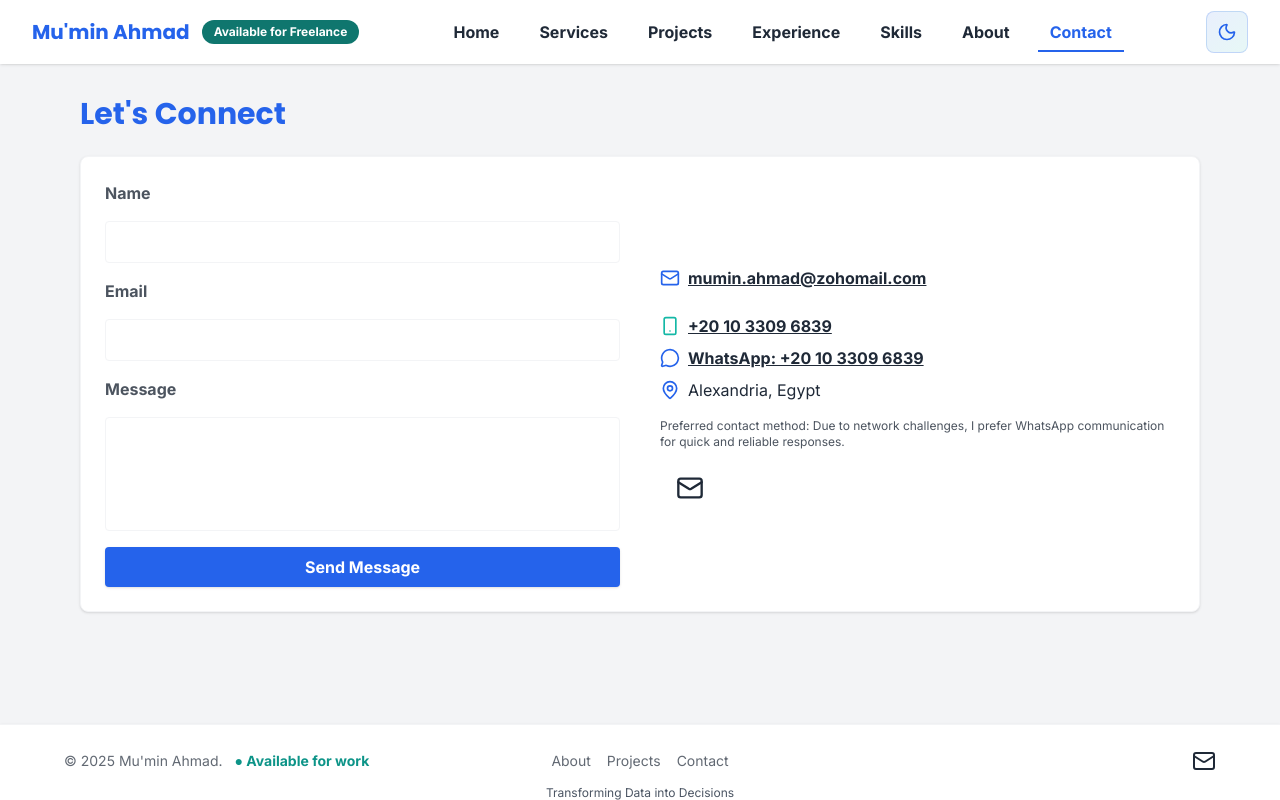
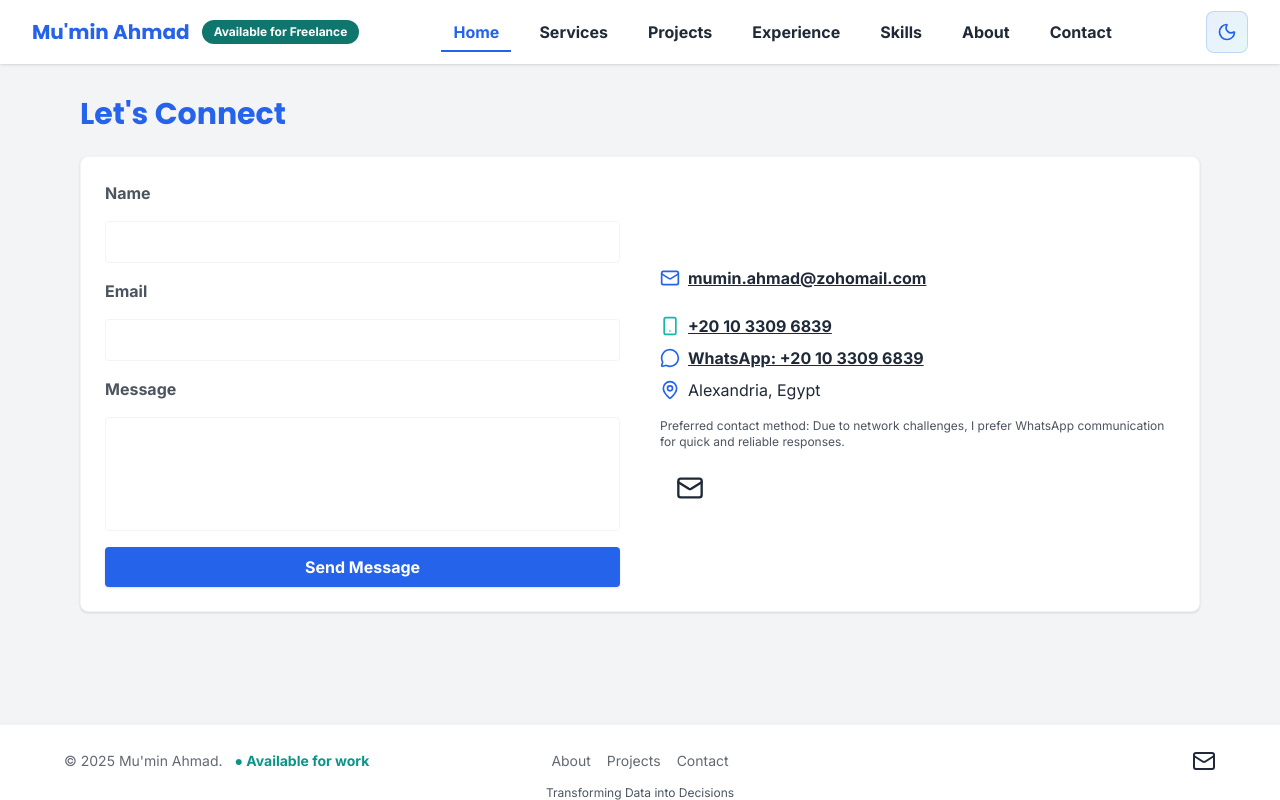
Before and after one commit to X-Mumin/power-bi-portfolio, a plain HTML site: page index.html in a window 1280 px wide. Both pictures are taken after a click on the link "Available for Freelance". Shown: the part 3698-4498 px from the top of the page. Drawn offline with nearby package versions, Linux system fonts and the light colour scheme; some icons are missing.

Commit message:
Refactor dark mode logic and clean up code
Refactor dark mode logic and improve code readability. Update event listeners and remove unnecessary comments.

```diff
--- a/index.html
+++ b/index.html
@@ -565,85 +565,53 @@
     <script>
         lucide.createIcons();
 
-          // Dark Mode Logic
+          // Dark Mode
           const darkBtn = document.getElementById('darkToggle');
           function setDarkIcon(isDark) {
+            // Clear button content
             darkBtn.textContent = '';
+            // Create icon element safely
             const icon = document.createElement('i');
             icon.setAttribute('data-lucide', isDark ? 'sun' : 'moon');
             icon.className = 'lucide w-5 h-5';
             darkBtn.appendChild(icon);
+            // Render the icon
             lucide.createIcons();
           }
-
-          // Init Dark Mode
-          if (localStorage.theme === 'dark' || (!('theme' in localStorage) && window.matchMedia('(prefers-color-scheme: dark)').matches)) {
-            document.documentElement.classList.add('dark');
-            setDarkIcon(true);
-          } else {
-            document.documentElement.classList.remove('dark');
-            setDarkIcon(false);
-          }
-
-          // Toggle Dark Mode
+          // Toggle `dark` on <html>
           darkBtn.onclick = function() {
             document.documentElement.classList.toggle('dark');
-            const isDark = document.documentElement.classList.contains('dark');
-            localStorage.theme = isDark ? 'dark' : 'light';
-            setDarkIcon(isDark);
+            setDarkIcon(document.documentElement.classList.contains('dark'));
           };
+          setDarkIcon(document.documentElement.classList.contains('dark'));
+
 
           // Hamburger menu
           const navToggle = document.getElementById('navToggle');
           const navMenu = document.getElementById('navMenu');
-          if (navToggle && navMenu) {
           navToggle.addEventListener('click', function () {
             navMenu.classList.toggle('hidden');
             navToggle.classList.toggle('open');
           });
-          }
 
-          // Active Link State Helper
-          const navLinks = Array.from(document.querySelectorAll('#navMenu a'));
-          function setActiveNav(id) {
-            navLinks.forEach(link => {
-                link.classList.remove('border-b-2', 'border-primary', 'text-primary', 'font-bold');
-                // Also reset the hover state classes if needed, though CSS handles hover
-            });
-            const activeLink = navLinks.find(link => link.getAttribute('href').replace('#','') === id);
-            if (activeLink) {
-              activeLink.classList.add('border-b-2', 'border-primary', 'text-primary', 'font-bold');
-            }
-          }
-
-          // Smooth scroll + Click Handling
+          // Smooth scroll for anchor navigation (works for all links starting with #)
           document.querySelectorAll('a[href^="#"]').forEach(anchor => {
             anchor.addEventListener('click', function (e) {
               const href = anchor.getAttribute('href');
-              // Only handle internal links that exist
               if(href.length > 1 && document.querySelector(href)) {
                 e.preventDefault();
-
-                // 1. Update active state immediately for feedback
-                const targetId = href.replace('#', '');
-                setActiveNav(targetId);
-
-                // 2. Close mobile menu if open
-                if(navMenu && !navMenu.classList.contains('hidden')) {
+                document.querySelector(href).scrollIntoView({ behavior: 'smooth' });
                 navMenu.classList.add('hidden');
-                    if(navToggle) navToggle.classList.remove('open');
-                }
-
-                // 3. Smooth scroll
-                document.querySelector(href).scrollIntoView({ behavior: 'smooth' });
+                navToggle.classList.remove('open');
+                setTimeout(highlightNav, 300); // <-- Force highlight to update after scroll
               }
             });
           });
 
-          // Fade-in Animation
+          // Fade-in animation for sections (Intersection Observer)
           function fadeInSections() {
             const faders = document.querySelectorAll('.fade-in');
-            const options = { threshold: 0.1 };
+            const options = { threshold: 0.05 };
             const observer = new IntersectionObserver(function(entries, observer) {
               entries.forEach(entry => {
                 if(entry.isIntersecting) {
@@ -656,46 +624,58 @@
           }
           window.addEventListener('DOMContentLoaded', fadeInSections);
 
-          // Scroll Spy (Active Link Highlighting)
-          // Tweak: rootMargin '-20% 0px -60% 0px' creates a "sweet spot" line near the top
-          // This prevents highlighting sections that are barely entering the bottom
+          // Active link highlight
+          // Section highlighting using Intersection Observer
+          const sectionIds = ['main-content','services','projects','experience','skills','about','education','contact'];
+          const navLinks = Array.from(document.querySelectorAll('#navMenu a'));
+
           const observerOptions = {
             root: null,
-            rootMargin: '-20% 0px -60% 0px',
-            threshold: 0
+            // Highlighting logic:
+            // Top -30%: Don't highlight until it's nicely in view
+            // Bottom -50%: Don't highlight next one until previous one is mostly gone
+            rootMargin: '-30% 0px -50% 0px',
+            threshold: 0.1
           };
 
-          const sectionIds = ['main-content','services','projects','experience','skills','about','education','contact'];
+          let activeSectionId = sectionIds[0]; // Default to 'home'
 
-          const observer = new IntersectionObserver((entries) => {
+          function setActiveNav(id) {
+            navLinks.forEach(link => link.classList.remove('border-b-2','border-primary','text-primary','font-bold'));
+            const activeLink = navLinks.find(link => link.getAttribute('href').replace('#','') === id);
+            if (activeLink) {
+              activeLink.classList.add('border-b-2','border-primary','text-primary','font-bold');
+            }
+          }
+
+          function onSectionIntersect(entries) {
             entries.forEach(entry => {
               if (entry.isIntersecting) {
-                setActiveNav(entry.target.id);
+                activeSectionId = entry.target.id;
+                setActiveNav(activeSectionId);
               }
             });
-          }, observerOptions);
+          }
 
+          // Set up observer
+          const observer = new IntersectionObserver(onSectionIntersect, observerOptions);
           sectionIds.forEach(id => {
             const section = document.getElementById(id);
             if (section) observer.observe(section);
           });
 
-          // Highlight 'Home' when at top
+          // Handle 'Home' and 'Services' transition
           window.addEventListener('scroll', function() {
+            // When at the very top, force Home
             if (window.scrollY < 50) {
+              activeSectionId = 'main-content';
               setActiveNav('main-content');
             }
-          });
-
-          // Icon Reload on Load
-          document.addEventListener("DOMContentLoaded", function() {
-            lucide.createIcons();
           });
 
           // Contact form validation
           const contactForm = document.getElementById('contactForm');
           const formSuccess = document.getElementById('formSuccess');
-          if (contactForm) {
           contactForm.addEventListener('submit', function(e) {
             e.preventDefault();
             let valid = true;
@@ -711,17 +691,14 @@
               }
             });
             if(valid) {
-                  if(formSuccess) {
               formSuccess.classList.remove('hidden');
               setTimeout(()=>formSuccess.classList.add('hidden'), 5000);
-                  }
               contactForm.reset();
               document.querySelectorAll('#contactForm input, #contactForm textarea').forEach(input=>{
                 input.classList.remove('border-green-500');
               });
             }
           });
-
           document.querySelectorAll('#contactForm input, #contactForm textarea').forEach(input=>{
             input.addEventListener('input', function(){
               if(this.value && (this.id!=='email' || /^[\\w.-]+@[\\w.-]+\\.[A-Za-z]{2,}$/.test(this.value))) {
@@ -733,11 +710,14 @@
               }
             });
           });
-          }
 
-          // Force scroll to top on reload
-          window.addEventListener('beforeunload', function () {
+          // Always start at top on page load (no scroll offset)
+          window.addEventListener('load', function() {
           window.scrollTo(0, 0);
+          });
+
+          document.addEventListener("DOMContentLoaded", function() {
+            lucide.createIcons();
             });
     </script>
 </html>
```
Lines whose indentation alone changed are shown as unchanged.
